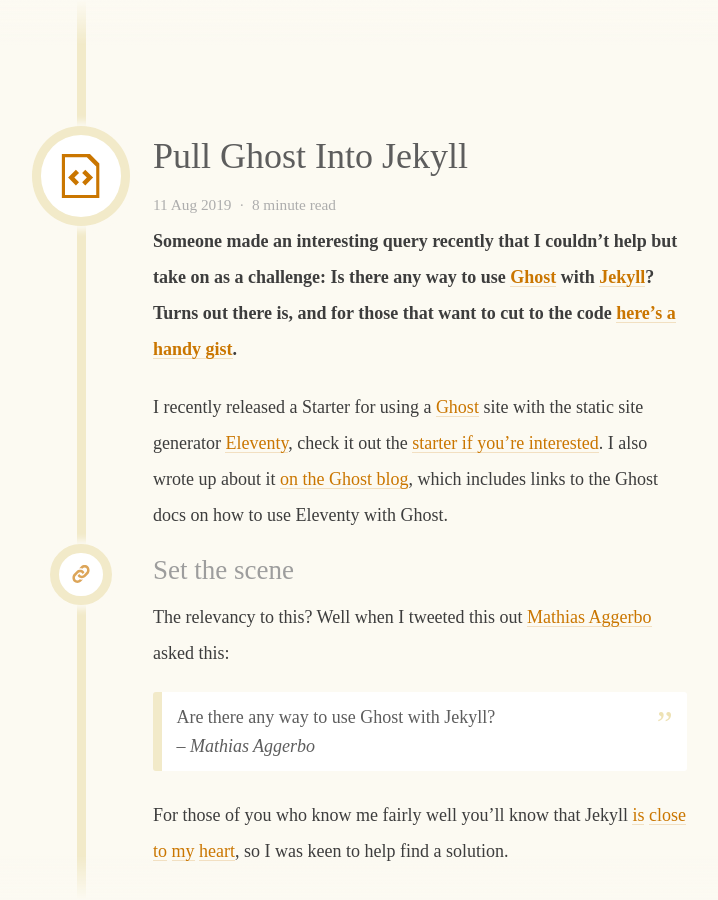
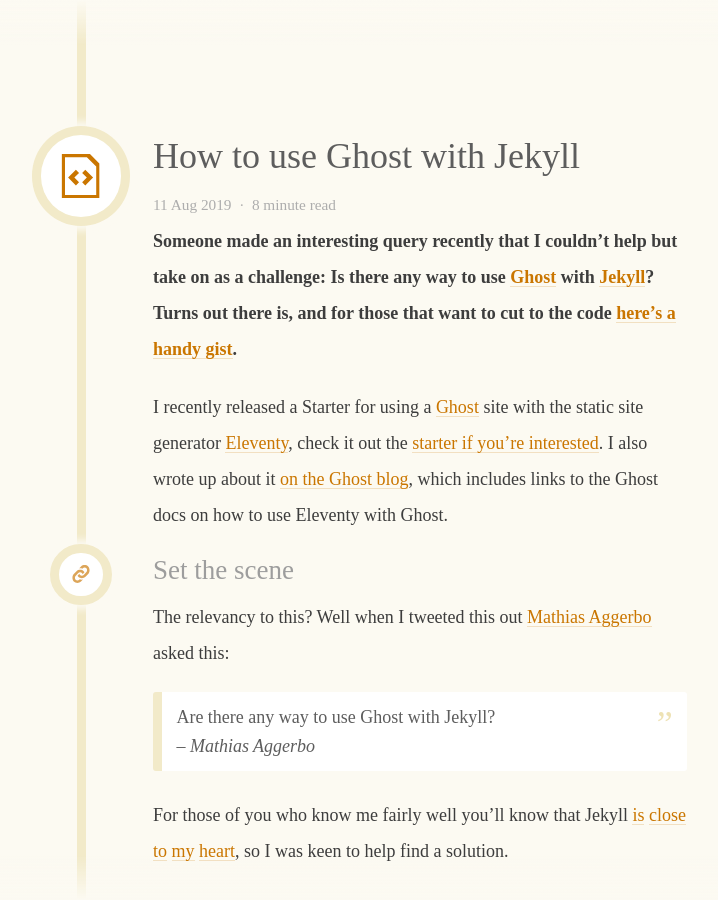
Before and after one commit to daviddarnes/david.darn.es, a Jekyll site: the page built from _posts/2019-08-11-use-ghost-with-jekyll.md, in a window 1280 px wide and 900 px high. Shown: the whole window, without its empty margins (283-1001 px from the left). Built offline with Jekyll 4.4.1, drawn with Linux system fonts in a browser that asks for light colours; some web fonts are replaced.

```diff
--- a/_posts/2019-08-11-pull-ghost-into-jekyll.md
+++ b/_posts/2019-08-11-use-ghost-with-jekyll.md
@@ -1,10 +1,12 @@
 ---
-title: "Pull Ghost Into Jekyll"
+title: "How to use Ghost with Jekyll"
 excerpt: "Someone made an interesting query recently that I couldn't help but take on as a challenge: Is there any way to use [Ghost](https://ghost.org) with [Jekyll](https://jekyllrb.com)?"
 icon: tutorial
 category: tutorial
 colour: "#ca7600"
+image: "/images/ghost-jekyll/ghost-jekyll-banner.png"
 ---
+
 
 **Someone made an interesting query recently that I couldn't help but take on as a challenge: Is there any way to use [Ghost](https://ghost.org) with [Jekyll](https://jekyllrb.com)? Turns out there is, and for those that want to cut to the code [here's a handy gist](https://gist.github.com/daviddarnes/eb956c1a8b57f4249ea57516b06ca89e).**
 
```
Also changed, not shown: images/ghost-jekyll/ghost-jekyll-banner.png (added).
